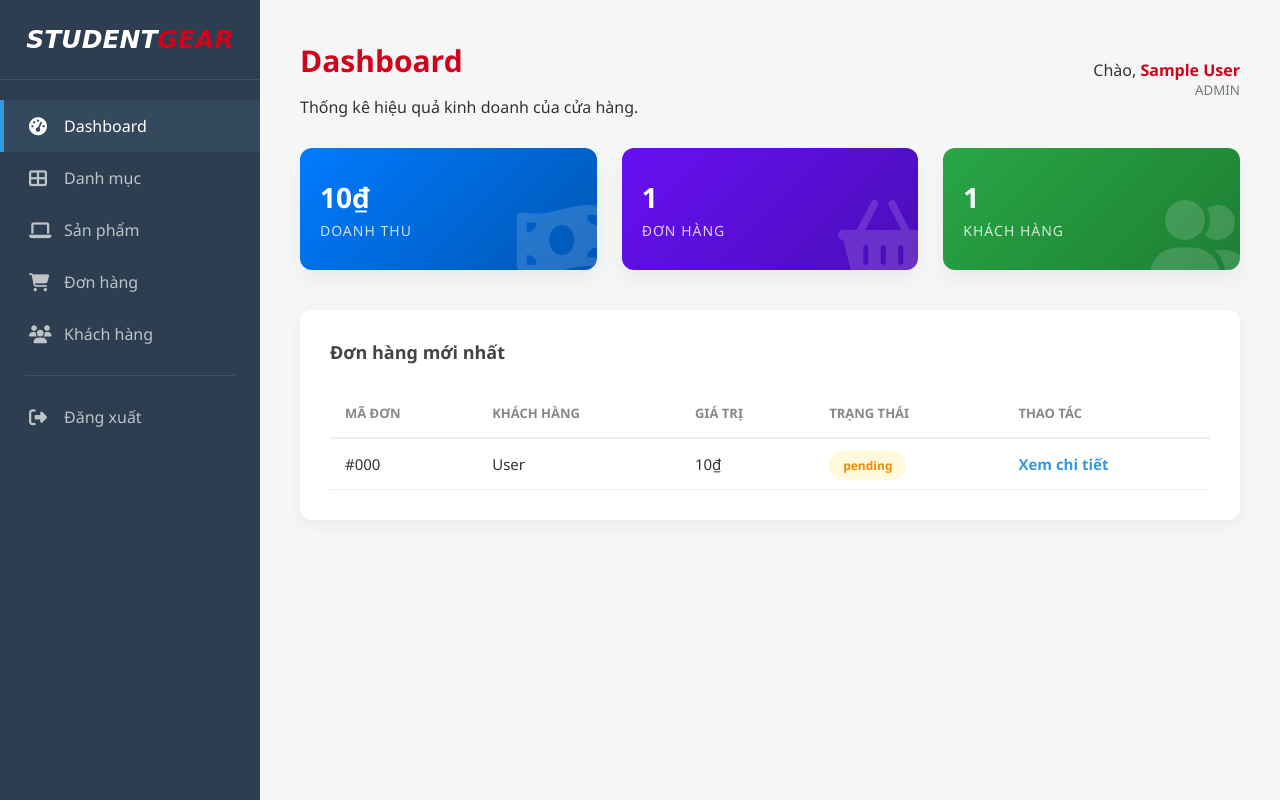
After one commit to vhing004/StudentGear-, a PHP site: page /studentgear/admin/index.php in a window 1280 px wide. The commit adds this page. Run offline with PHP 8.4, Linux system fonts and the light colour scheme; the visitor is signed in with stand-in values (Sample User, id 1); tables that the repository leaves empty hold one stand-in row (values such as "Sample post").

Commit message:
update admin

```diff
--- /dev/null
+++ b/admin/includes/sidebar.php
@@ -0,0 +1,29 @@
+<?php
+$current_page = basename($_SERVER['PHP_SELF']);
+?>
+<aside class="sidebar">
+    <div class="sidebar__brand">
+        <h4>Student<span style="color: #d0021c;">Gear</span></h4>
+    </div>
+    <nav class="sidebar__nav">
+        <a href="<?php echo BASE_URL; ?>admin/index.php" class="<?= ($current_page == 'index.php') ? 'active' : '' ?>">
+            <i class="fas fa-tachometer-alt"></i> Dashboard
+        </a>
+        <a href="<?php echo BASE_URL; ?>admin/pages/categories.php" class="<?= ($current_page == 'categories.php') ? 'active' : '' ?>">
+            <i class="fa-solid fa-table-cells-large"></i> Danh mục
+        </a>
+        <a href="<?php echo BASE_URL; ?>admin/pages/products.php" class="<?= ($current_page == 'products.php') ? 'active' : '' ?>">
+            <i class="fas fa-laptop"></i> Sản phẩm
+        </a>
+        <a href="<?php echo BASE_URL; ?>admin/pages/orders.php" class="<?= ($current_page == 'orders.php') ? 'active' : '' ?>">
+            <i class="fas fa-shopping-cart"></i> Đơn hàng
+        </a>
+        <a href="<?php echo BASE_URL; ?>admin/pages/users.php" class="<?= ($current_page == 'users.php') ? 'active' : '' ?>">
+            <i class="fas fa-users"></i> Khách hàng
+        </a>
+        <div class="sidebar__divider"></div>
+        <a href="../logout.php" class="text-danger">
+            <i class="fas fa-sign-out-alt"></i> Đăng xuất
+        </a>
+    </nav>
+</aside>
--- /dev/null
+++ b/admin/index.php
@@ -0,0 +1,121 @@
+<?php
+// 1. Khởi động session và kết nối cơ sở dữ liệu
+session_start();
+require_once '../config/db.php';
+
+/**
+ * 2. LOGIC BẢO MẬT: Chỉ Admin/Staff mới được vào
+ * Kiểm tra user_id (đã đăng nhập) và role (là tài khoản admin)
+ */
+if (!isset($_SESSION['user_id']) || !isset($_SESSION['role'])) {
+    // Nếu không phải admin, đẩy về trang login ở thư mục gốc
+    header("Location: " . BASE_URL . "../auth/login.php");
+    exit();
+}
+
+// 3. TRUY VẤN DỮ LIỆU THỐNG KÊ (Dashboard Logic)
+// Lấy tổng quan doanh thu, đơn hàng từ database
+$sql_stats = "SELECT
+    COUNT(id) as total_orders,
+    SUM(total_price) as total_revenue
+    FROM orders";
+$res_stats = $conn->query($sql_stats)->fetch_assoc();
+
+// Lấy tổng số khách hàng
+$sql_users = "SELECT COUNT(id) as total_customers FROM users WHERE is_active = 1";
+$res_users = $conn->query($sql_users)->fetch_assoc();
+
+// Lấy danh sách đơn hàng mới nhất
+$sql_recent = "SELECT o.*, u.fullname FROM orders o
+               JOIN users u ON o.user_id = u.id
+               ORDER BY o.created_at DESC LIMIT 5";
+$recent_orders = $conn->query($sql_recent);
+?>
+
+<!DOCTYPE html>
+<html lang="vi">
+
+<head>
+    <meta charset="UTF-8">
+    <meta name="viewport" content="width=device-width, initial-scale=1.0">
+    <title>Hệ thống Quản trị - StudentGear</title>
+    <link rel="stylesheet" href="https://cdnjs.cloudflare.com/ajax/libs/font-awesome/6.4.0/css/all.min.css">
+    <link rel="stylesheet" href="../assets/css/admin.css">
+</head>
+
+<body class="admin-body">
+
+    <div class="admin-wrapper">
+        <?php include_once './includes/sidebar.php'; ?>
+
+        <main class="main-content">
+            <header class="main-content__header">
+                <div class="header-title">
+                    <h2>Dashboard</h2>
+                    <p>Thống kê hiệu quả kinh doanh của cửa hàng.</p>
+                </div>
+                <div class="user-profile">
+                    <span>Chào, <strong><?= htmlspecialchars($_SESSION['fullname']) ?></strong></span>
+                    <small><?= strtoupper($_SESSION['role']) ?></small>
+                </div>
+            </header>
+
+            <section class="stats-grid">
+                <div class="card-counter bg-revenue">
+                    <i class="fas fa-money-bill-wave"></i>
+                    <div class="card-counter__info">
+                        <h3><?= number_format($res_stats['total_revenue'] ?? 0, 0, ',', '.') ?>₫</h3>
+                        <p>Doanh thu</p>
+                    </div>
+                </div>
+                <div class="card-counter bg-orders">
+                    <i class="fas fa-shopping-basket"></i>
+                    <div class="card-counter__info">
+                        <h3><?= $res_stats['total_orders'] ?></h3>
+                        <p>Đơn hàng</p>
+                    </div>
+                </div>
+                <div class="card-counter bg-customers">
+                    <i class="fas fa-user-friends"></i>
+                    <div class="card-counter__info">
+                        <h3><?= $res_users['total_customers'] ?></h3>
+                        <p>Khách hàng</p>
+                    </div>
+                </div>
+            </section>
+
+            <section class="table-container">
+                <h5>Đơn hàng mới nhất</h5>
+                <table class="table">
+                    <thead>
+                        <tr>
+                            <th>Mã đơn</th>
+                            <th>Khách hàng</th>
+                            <th>Giá trị</th>
+                            <th>Trạng thái</th>
+                            <th>Thao tác</th>
+                        </tr>
+                    </thead>
+                    <tbody>
+                        <?php while ($row = $recent_orders->fetch_assoc()): ?>
+                            <tr>
+                                <td>#<?= $row['order_code'] ?></td>
+                                <td><?= htmlspecialchars($row['fullname']) ?></td>
+                                <td><?= number_format($row['total_price'], 0, ',', '.') ?>₫</td>
+                                <td>
+                                    <span class="status-badge badge-<?= ($row['status'] == 'pending') ? 'warning' : 'success' ?>">
+                                        <?= $row['status'] ?>
+                                    </span>
+                                </td>
+                                <td><a href="order_detail.php?id=<?= $row['id'] ?>" class="action-link">Xem chi tiết</a></td>
+                            </tr>
+                        <?php endwhile; ?>
+                    </tbody>
+                </table>
+            </section>
+        </main>
+    </div>
+
+</body>
+
+</html>
--- a/assets/scss/admin/_dashboard.scss
+++ b/assets/scss/admin/_dashboard.scss
@@ -114,8 +114,10 @@ body.admin-body {
     margin-bottom: 30px;
 
     h2 {
-      font-size: 24px;
+      font-size: 30px;
       font-weight: 700;
+      color: $primary-color;
+      margin-bottom: 15px;
     }
 
     .user-profile {
--- a/auth/login.php
+++ b/auth/login.php
@@ -42,7 +42,7 @@ if ($_SERVER['REQUEST_METHOD'] == 'POST' && isset($_POST['login_submit'])) {
                 $_SESSION['fullname'] = $user['fullname'];
                 $_SESSION['role'] = $user['role']; // Lưu role để phân biệt
 
-                header("Location: " . BASE_URL . "admin/dashboard.php"); // Chuyển hướng sang Admin
+                header("Location: " . BASE_URL . "admin/index.php"); // Chuyển hướng sang Admin
                 exit();
             } else {
                 $error = "Mật khẩu Admin không chính xác!";
```
Also changed, not shown: admin/pages/categories.php (added, +52 -0 lines), admin/pages/dashboard.php (renamed from admin/dashboard.php, +28 -37 lines), admin/pages/orders.php (added, +52 -0 lines), admin/pages/products.php (added, +51 -0 lines), admin/pages/users.php (added, +51 -0 lines), assets/css/admin.css (+1 -1 lines).
